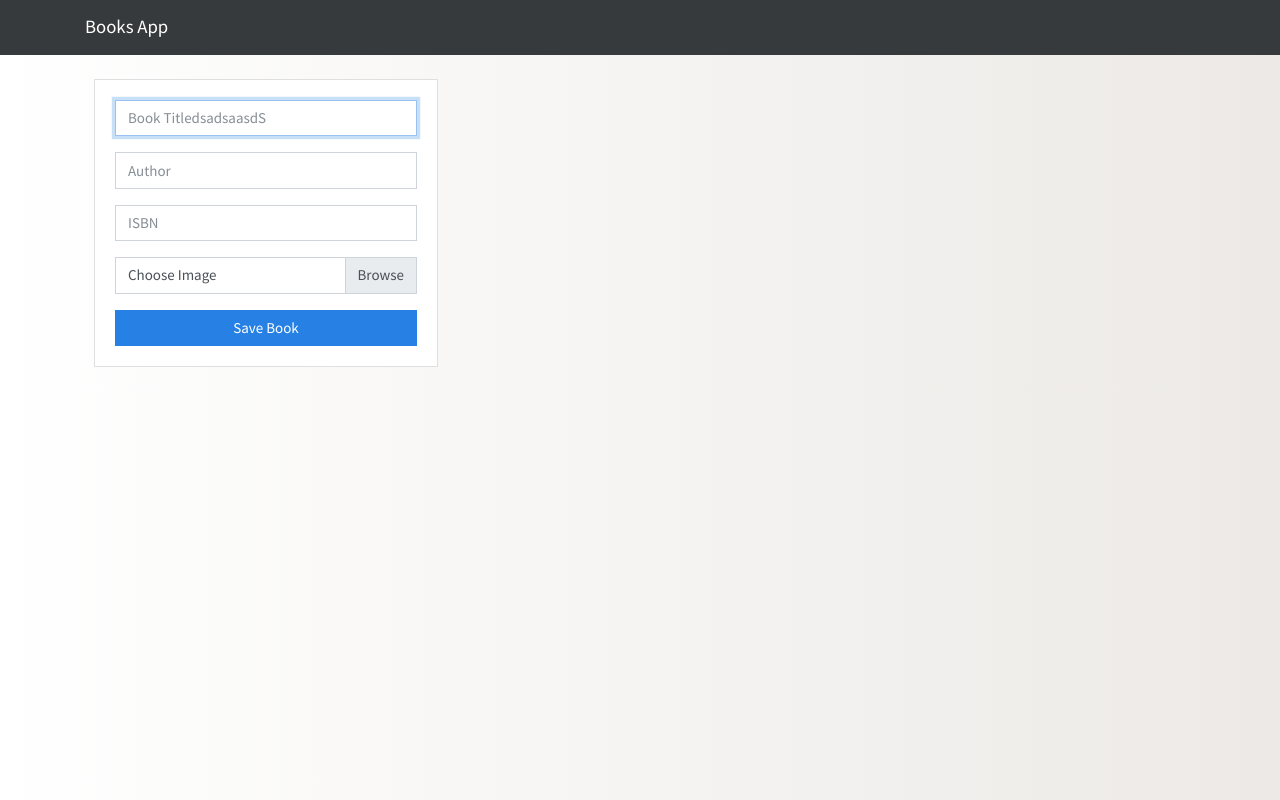
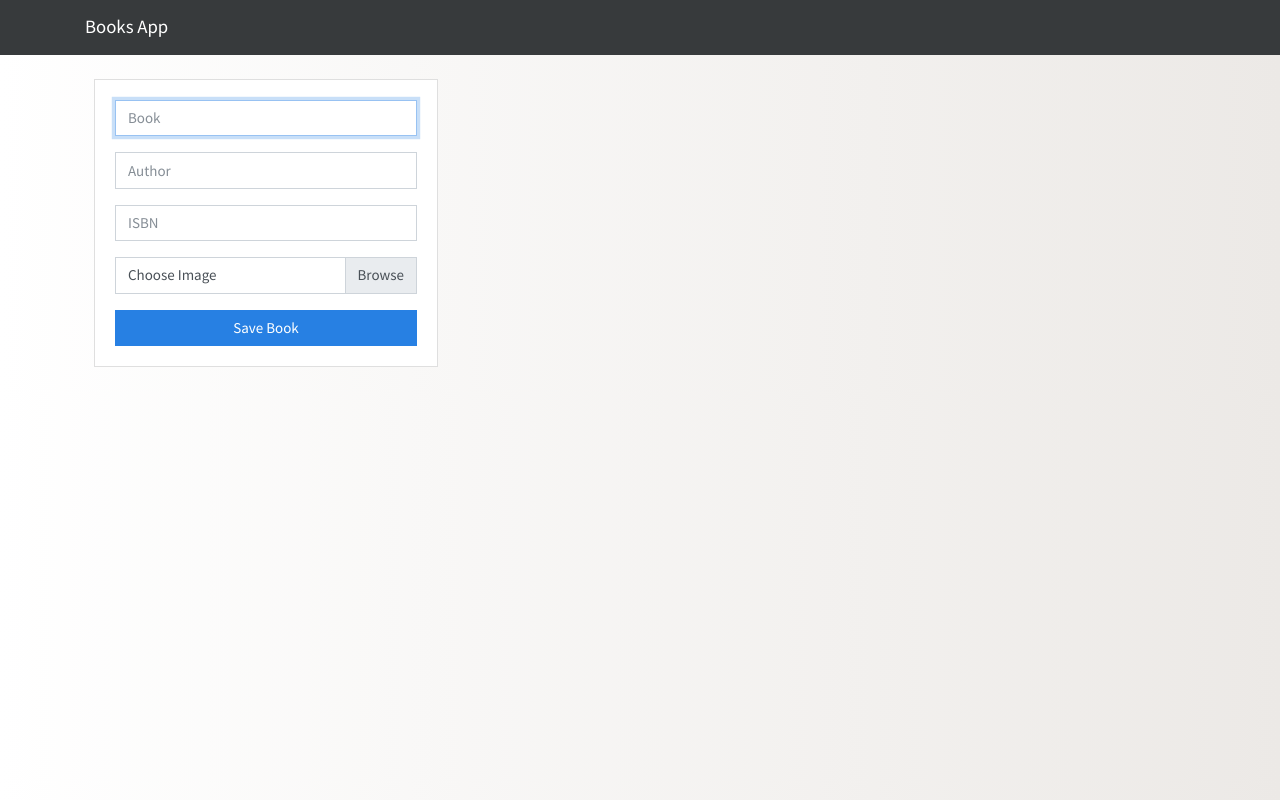
Before and after one commit to momokohime/proyecto-okami-github, a website built with webpack: page frontend/index.html in a window 1280 px wide. Built offline with nearby package versions, Linux system fonts and the light colour scheme; no server answers.

Commit message:
modified:   frontend/index.html

```diff
--- a/frontend/index.html
+++ b/frontend/index.html
@@ -24,7 +24,7 @@
 
         <form id="book-form" class="card card-body">
           <div class="form-group">
-            <input type="text" id="title" class="form-control" placeholder="Book TitledsadsaasdS" autofocus>
+            <input type="text" id="title" class="form-control" placeholder="Book" autofocus>
           </div>
           <div class="form-group">
             <input type="text" id="author" class="form-control" placeholder="Author">
```
